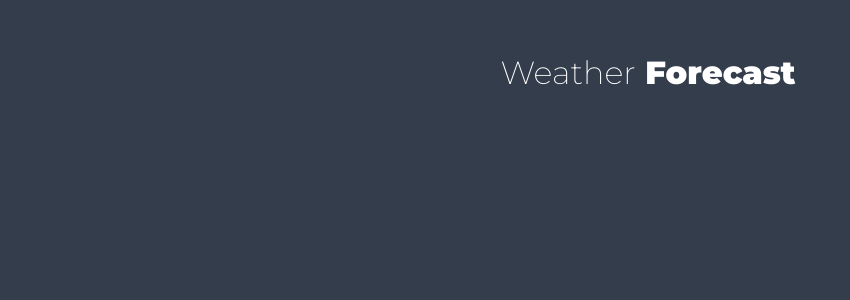
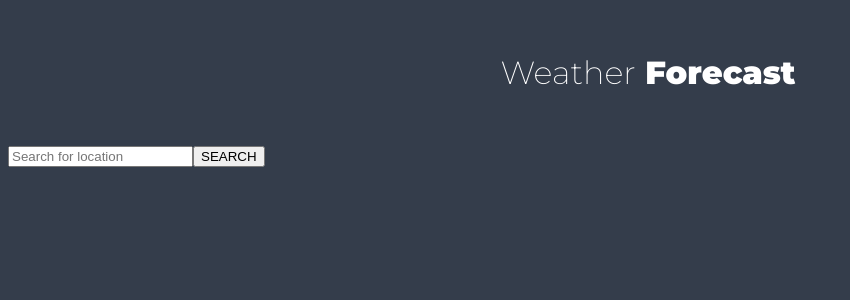
Before and after one commit to saloniasrani/weatherforecast, a React (Create React App) app: page / in a window 1280 px wide. Shown: the top 300 px of the page, without its empty margins (0-850 px from the left). Built offline with nearby package versions, Linux system fonts and the light colour scheme.

Commit message:
button fix

```diff
--- a/src/components/Form/Form.jsx
+++ b/src/components/Form/Form.jsx
@@ -4,13 +4,13 @@ function form() {
   return (
     <div>
       <form>
-        {/* <input
+        <input
           aria-label="location"
           type="text"
-          className={`${styles.input} form-control`}
+          className={`${"input"} form-control`}
           placeholder="Search for location"
           required
-        /> */}
+        />
 
         <button type="submit">SEARCH</button>
       </form>
--- a/src/components/Page/Page.jsx
+++ b/src/components/Page/Page.jsx
@@ -1,13 +1,17 @@
 import React, { Fragment } from "react";
 import "./Page.css";
 import Header from "../Header/Header";
+// import CurrentDay from "../CurrentDay/CurrentDay";
 // import Loader from "../Loader/Loader";
+import Form from "../Form/Form";
 
 const Page = () => {
   return (
     <Fragment>
       <Header />
+      <Form />
       {/* <Loader /> */}
+      {/* <CurrentDay /> */}
     </Fragment>
   );
 };
```
Also changed, not shown: src/components/CurrentDay/CurrentDay.jsx (+9 -7 lines), src/components/Form/Form.css (added).
